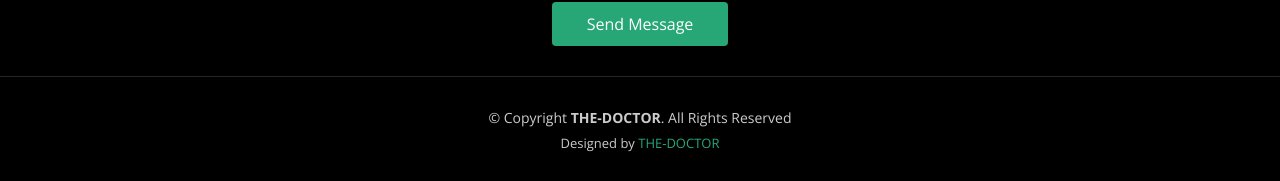
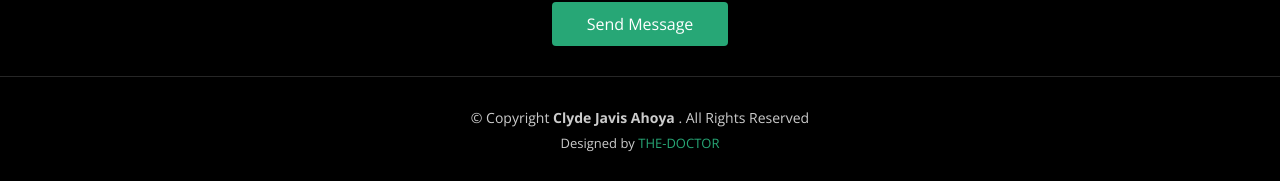
Before and after one commit to C-The-Doctor/WebFront, a Flask app: page /Contact/ in a window 1280 px wide. Shown: the part 678-859 px from the top of the page. Run offline with Flask 3, Linux system fonts and the light colour scheme; some libraries are stand-ins or nearby versions.

Commit message:
Update ContactPage.html

```diff
--- a/templates/ContactPage.html
+++ b/templates/ContactPage.html
@@ -164,7 +164,7 @@
   <footer id="footer" class="footer">
     <div class="container">
       <div class="copyright">
-        &copy; Copyright <strong><span>THE-DOCTOR</span></strong>. All Rights Reserved
+        &copy; Copyright <strong><span>Clyde Javis Ahoya </span></strong>. All Rights Reserved
       </div>
       <div class="credits">
         <!-- All the links in the footer should remain intact. -->
```
